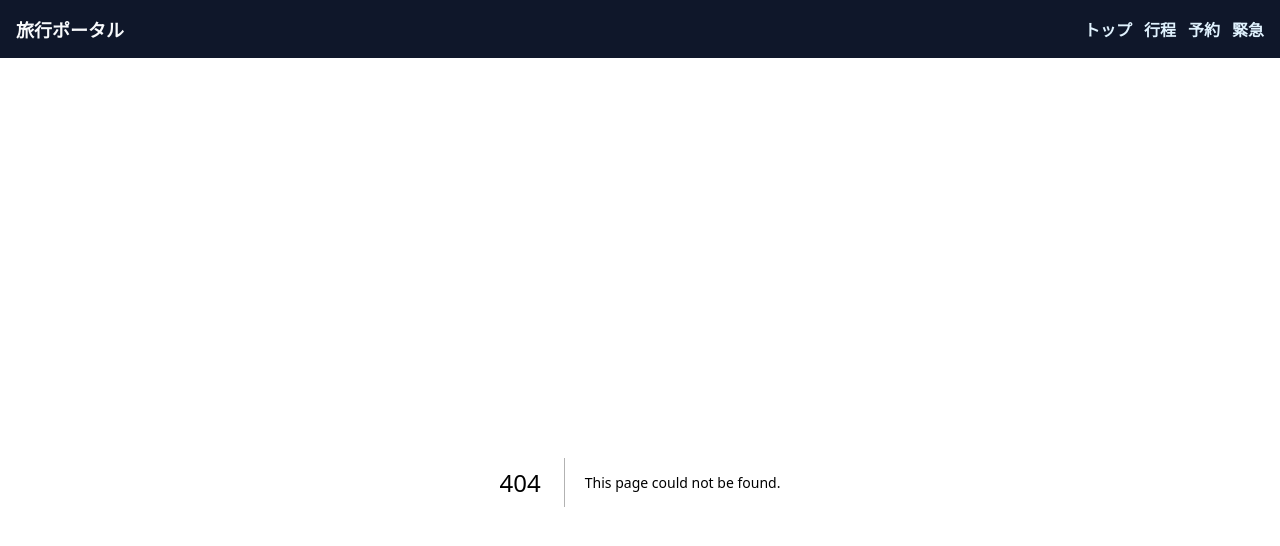
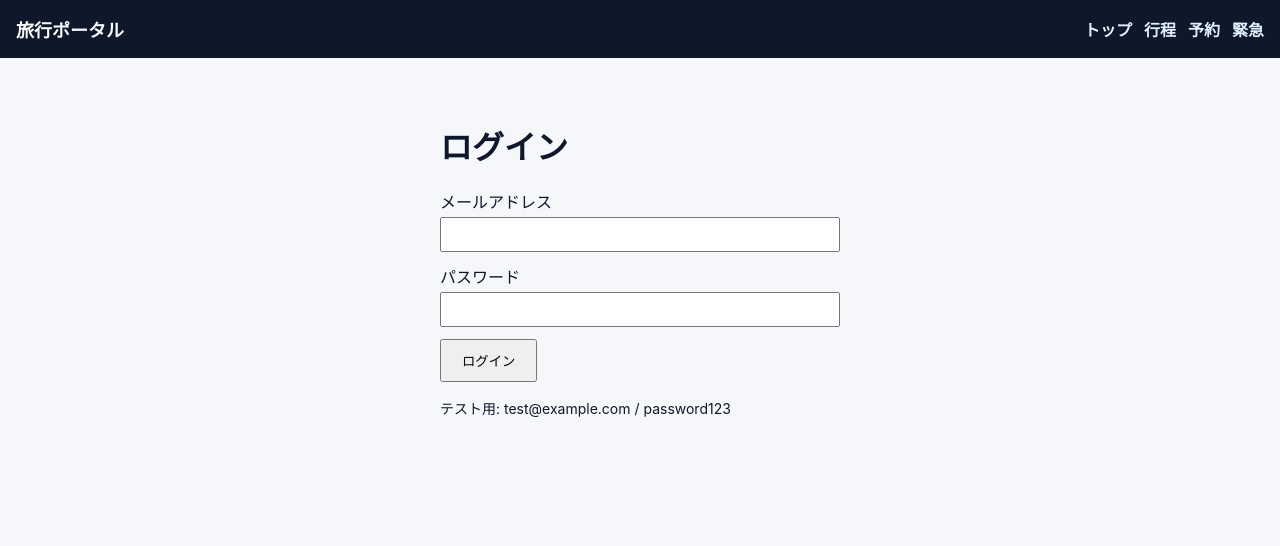
Before and after one commit to mizuki304/-, a Next.js app: page /login in a window 1280 px wide. Before the commit this address had no page. Shown: the top 546 px of the page. Built offline with nearby package versions, Linux system fonts and the light colour scheme.

Commit message:
Add login page

```diff
--- /dev/null
+++ b/app/login/page.tsx
@@ -0,0 +1,65 @@
+"use client";
+
+import { useState } from "react";
+import { useRouter } from "next/navigation";
+
+export default function LoginPage() {
+  const router = useRouter();
+  const [email, setEmail] = useState("");
+  const [password, setPassword] = useState("");
+  const [error, setError] = useState("");
+
+  const handleSubmit = async (e: React.FormEvent) => {
+    e.preventDefault();
+    setError("");
+
+    // ダミー判定（本番は API か認証サービスを呼ぶ）
+    if (email === "test@example.com" && password === "password123") {
+      // ログイン成功した想定でトップへ
+      router.push("/");
+    } else {
+      setError("メールアドレスまたはパスワードが正しくありません。");
+    }
+  };
+
+  return (
+    <div style={{ maxWidth: 400, margin: "40px auto" }}>
+      <h1>ログイン</h1>
+      <form onSubmit={handleSubmit}>
+        <div style={{ marginBottom: 12 }}>
+          <label>
+            メールアドレス
+            <input
+              type="email"
+              value={email}
+              onChange={(e) => setEmail(e.target.value)}
+              required
+              style={{ display: "block", width: "100%", marginTop: 4, padding: "8px" }}
+            />
+          </label>
+        </div>
+        <div style={{ marginBottom: 12 }}>
+          <label>
+            パスワード
+            <input
+              type="password"
+              value={password}
+              onChange={(e) => setPassword(e.target.value)}
+              required
+              style={{ display: "block", width: "100%", marginTop: 4, padding: "8px" }}
+            />
+          </label>
+        </div>
+        {error && (
+          <p style={{ color: "red", marginBottom: 12 }}>{error}</p>
+        )}
+        <button type="submit" style={{ padding: "10px 20px", cursor: "pointer" }}>
+          ログイン
+        </button>
+      </form>
+      <p style={{ marginTop: 16, fontSize: 14 }}>
+        テスト用: test@example.com / password123
+      </p>
+    </div>
+  );
+}
```
